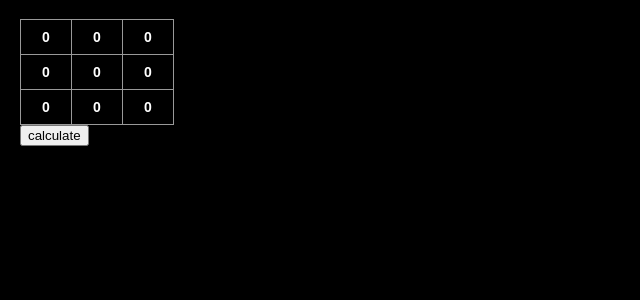
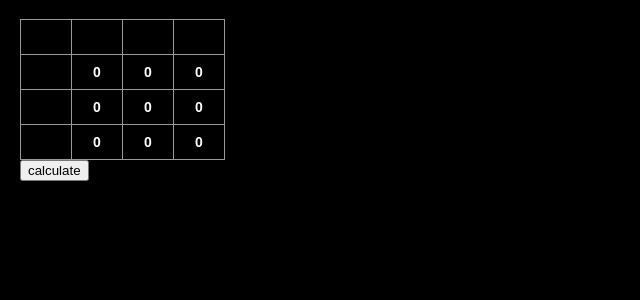
Before and after one commit to dbstone/zero-sum-analyzer, a React (Create React App) app: page / in a window 1280 px wide. Shown: the top 300 px of the page, without its empty margins (0-640 px from the left). Built offline with nearby package versions, Linux system fonts and the light colour scheme.

Commit message:
labels pt 1

```diff
--- a/src/App.js
+++ b/src/App.js
@@ -6,26 +6,37 @@ function round(val, decimalPlaces) {
   return Math.round((val + Number.EPSILON) * multiplier) / multiplier
 }
 
-function Square(props) {
+function Cell(props) {
   return (
-    <input className="square" type="number" value={props.value} onChange={props.onChange}/>
+    <input className="square" type={props.type} value={props.value} onChange={props.onChange}/>
   )
 }
 
 class Board extends React.Component {
-  renderCell(i, j) {
+  renderDataCell(i, j) {
     return (
-      <Square
-        value={this.props.squares[i][j]}
+      <Cell
+        value={this.props.dataCells[i][j]}
         onChange={(event) => this.props.onChange(i, j, event)}
+        type='number'
+      />
+    )
+  }
+
+  renderLabelCell(label) {
+    return (
+      <Cell
+        value={label}
+        type='text'
       />
     )
   }
 
   renderRow(i) {
     let cols = []
-    for (let j = 0; j < this.props.squares[0].length; j++) {
-      cols.push(this.renderCell(i, j))
+    cols.push(this.renderLabelCell(this.props.rowLabels[i]))
+    for (let j = 0; j < this.props.dataCells[0].length; j++) {
+      cols.push(this.renderDataCell(i, j))
     }
     return (
       <div className="board-row">
@@ -36,9 +47,23 @@ class Board extends React.Component {
 
   render() {
     let rows = []
-    for (let i = 0; i < this.props.squares.length; i++) {
+
+    let colLabels = []
+    colLabels.push(this.renderLabelCell())
+    for (let j = 0; j < this.props.dataCells[0].length; j++) {
+      colLabels.push(this.renderLabelCell(this.props.colLabels[j]))
+    }
+
+    rows.push(
+      <div className="board-row">
+        {colLabels}
+      </div>
+    )
+
+    for (let i = 0; i < this.props.dataCells.length; i++) {
       rows.push(this.renderRow(i))
     }
+
     return rows
   }
 }
@@ -65,20 +90,22 @@ class Game extends React.Component {
   constructor(props) {
     super(props)
     this.state = {
-      squares: Array(3).fill(Array(3).fill(0)),
+      dataCells: Array(3).fill(Array(3).fill(0)),
+      rowLabels: Array(3),
+      colLabels: Array(3),
       result: {value: null, player1: null, player2: null}
     }
     this.handleChange = this.handleChange.bind(this)
   }
 
   handleChange(i, j, event) {
-    const squares = [...this.state.squares].map(row => [...row])
-    squares[i][j] = event.target.value
-    this.setState({squares: squares})
+    const dataCells = [...this.state.dataCells].map(row => [...row])
+    dataCells[i][j] = event.target.value
+    this.setState({dataCells: dataCells})
   }
 
   calculate() {
-    let numberMatrix = this.state.squares.map(row => row.map(element => Number(element)))
+    let numberMatrix = this.state.dataCells.map(row => row.map(element => Number(element)))
     let result = calcEquilibrium(numberMatrix)
     result.value = round(result.value, 3)
     this.setState({result: result})
@@ -89,7 +116,9 @@ class Game extends React.Component {
       <div className="game">
         <div className="game-board">
           <Board
-            squares={this.state.squares}
+            dataCells={this.state.dataCells}
+            rowLabels={this.state.rowLabels}
+            colLabels={this.state.colLabels}
             onChange={this.handleChange}
           />
         </div>
```
